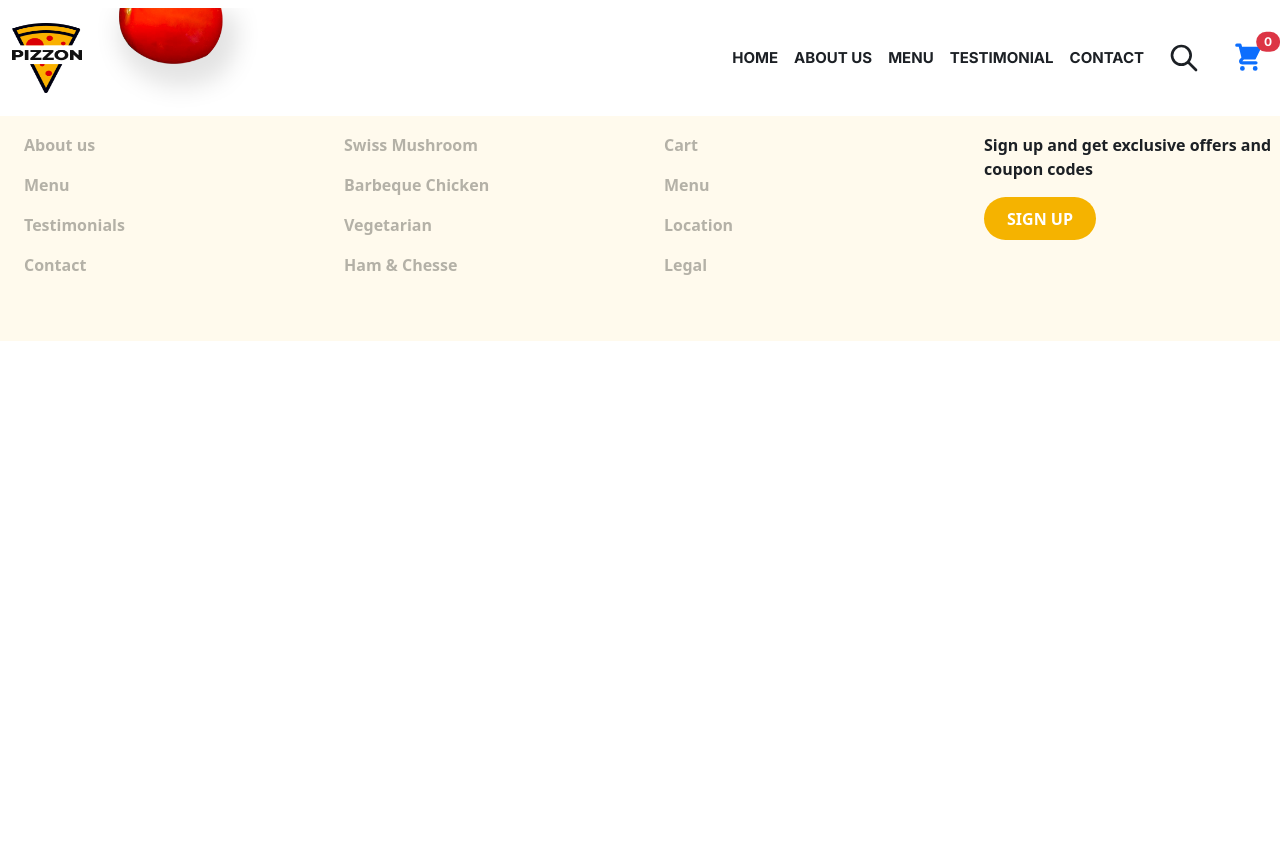
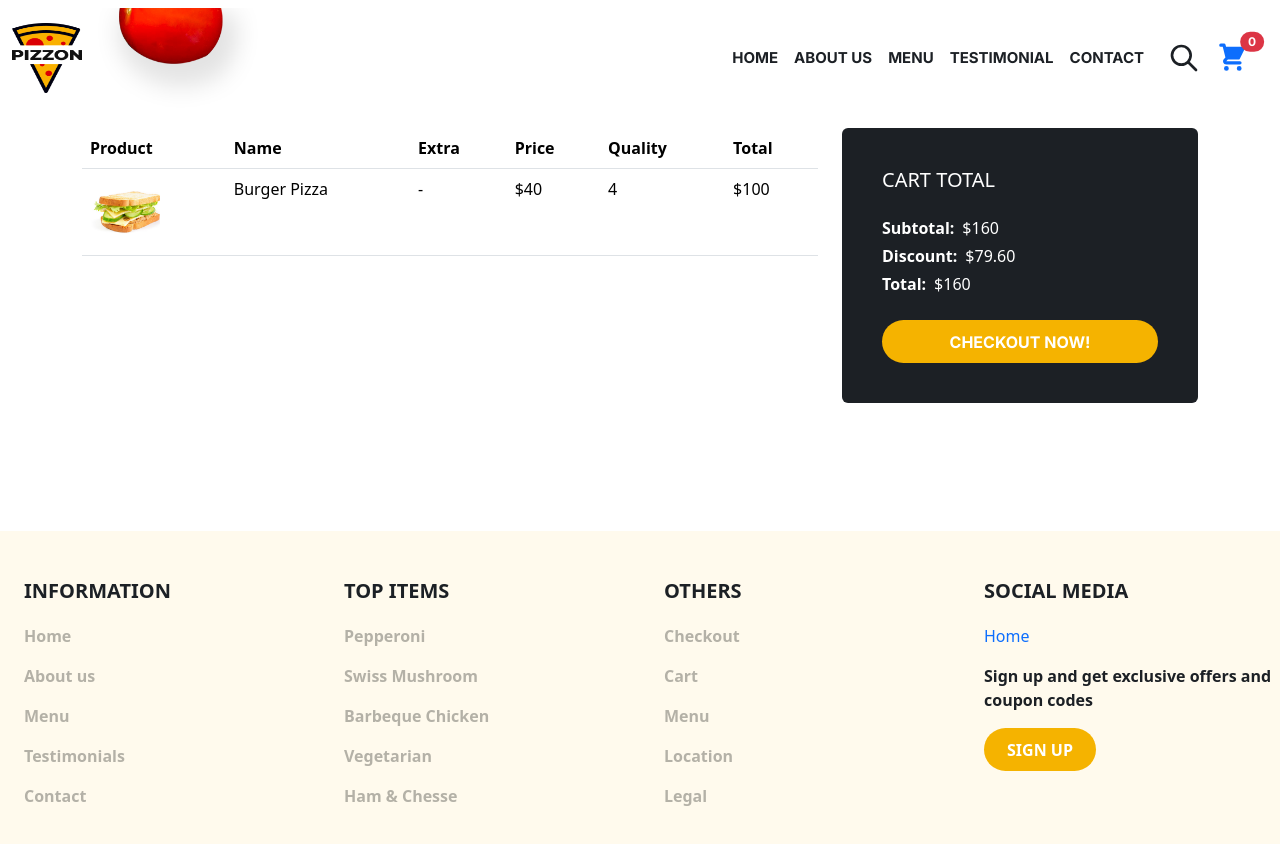
Before and after one commit to MbonuJennifer/pizzawebapp, a Next.js app: page /cart in a window 1280 px wide. Shown: the top 844 px of the page. Before the commit the page ends 800 px from the top, so only its background shows below. Built offline with nearby package versions, Linux system fonts and the light colour scheme.

Commit message:
Updated Cart page

```diff
--- a/src/app/cart/page.jsx
+++ b/src/app/cart/page.jsx
@@ -1,10 +1,12 @@
 import React from 'react'
+import Cartitem from "../components/cartitems";
+
 
 const page = () => {
   return (
-    <section>
-
-    </section>
+    <div>
+        <Cartitem/>
+    </div>
   )
 }
 
--- a/src/app/components/Navbar.jsx
+++ b/src/app/components/Navbar.jsx
@@ -65,9 +65,9 @@ function Navbar() {
             </li>
           </ul>
           <HiOutlineSearch className={`mx-3 ${styles["searchicon"]}`} />
-          <Link href="/">
+          <Link href="/cart">
             <button
-              className={`ms-3 border-0 bg-white text-primary position-relative`}
+              className={`me-3 border-0 bg-white text-primary position-relative`}
             >
               <HiShoppingCart
                 className={`border-none me-1 ${styles["carticon"]}`}
--- a/src/app/components/cartitems.jsx
+++ b/src/app/components/cartitems.jsx
@@ -1,18 +1,89 @@
-import React from 'react'
+import React from "react";
 import styles from "./cartitems.module.css";
 import { inter, montserrat } from "../fonts.jsx";
 import Image from "next/image";
-
+import sandwich from "/public/sandwich.png";
 
 const cartitems = () => {
-  return <section className="my-5 py-3">
-    <div className="container">
-        <div className="col-md-8 col-xs-12"></div>
-        <div className="col-md-4 col-xs-12"></div>
+  return (
+    <section className="my-5 py-3">
+      <div className="container">
+        <div className="row my-5 py-3">
+          <div className="col-md-8 col-xs-12">
+            <table class="table">
+              <thead>
+                <tr>
+                  <th scope="col">Product</th>
+                  <th scope="col">Name</th>
+                  <th scope="col">Extra</th>
+                  <th scope="col">Price</th>
+                  <th scope="col">Quality</th>
+                  <th scope="col">Total</th>
+                </tr>
+              </thead>
+              <tbody>
+                <tr>
+                  <th scope="row">
+                    <Image
+                      src={sandwich}
+                      alt="Sandwich Photo"
+                      width={70}
+                      height={70}
+                      className="img-fluid"
+                    />
+                  </th>
+                  <td>Burger Pizza</td>
+                  <td>-</td>
+                  <td>$40</td>
 
-    </div>
+                  <td>4</td>
+                  <td>$100</td>
+                </tr>
+              </tbody>
+            </table>
+          </div>
+          <div className="col-md-4 col-xs-12">
+            <div class={`${styles["cardarea"]} card p-4`}>
+              <div class="card-body">
+                <h5 class="card-title">CART TOTAL</h5>
+                <ul class="card-subtitle my-4 ms-0 ps-0 ">
+                  <li
+                    className={`my-1 fw-bold text-white ${styles["totalpackage"]}`}
+                  >
+                    Subtotal:
+                    <span className={`ps-2 ${styles["price"]}`}>
+                      $160
+                    </span>
+                  </li>
+                  <li
+                    className={`my-1 fw-bold text-white ${styles["totalpackage"]}`}
+                  >
+                    Discount:
+                    <span className={`ps-2 ${styles["price"]}`}>
+                      $79.60
+                    </span>
+                  </li>
+                  <li
+                    className={`my-1 fw-bold text-white ${styles["totalpackage"]}`}
+                  >
+                    Total:
+                    <span className={`ps-2 ${styles["price"]}`}>
+                      $160
+                    </span>
+                  </li>
+                </ul>
+                <button
+                  className={`${styles["mainBtn"]} ${inter["className"]}`}
+                >
+                  checkout now!
+                </button>
+              </div>
+            </div>
+          </div>
+        </div>
+      </div>
+    </section>
+  );
+};
 
-  </section>;
-}
-
-export default cartitems
+export default cartitems;
--- a/src/app/components/cartitems.module.css
+++ b/src/app/components/cartitems.module.css
@@ -0,0 +1,29 @@
+.mainBtn{
+    border-radius: 1.5rem;
+    background-color: var(--bg-yellow-dark);
+    color: var(--bg-white);
+    padding: .6rem 1rem;
+    width: 100%;
+    border: none;
+    text-align: center;
+    transition: all 150ms ease-in-out;
+    text-transform: uppercase;
+    font-weight: bold;
+}
+.mainBtn:hover{
+    border: 1px solid var(--bg-yellow-dark);
+    background-color: var(--bg-white);
+    color: var(--text-black);
+}
+.cardarea{
+    background-color: var(--text-black);
+    border: none;
+    color: var(--bg-white);
+}
+.totalpackage{
+    list-style: none;
+
+}
+.price{
+    font-weight: 100;
+}
```
